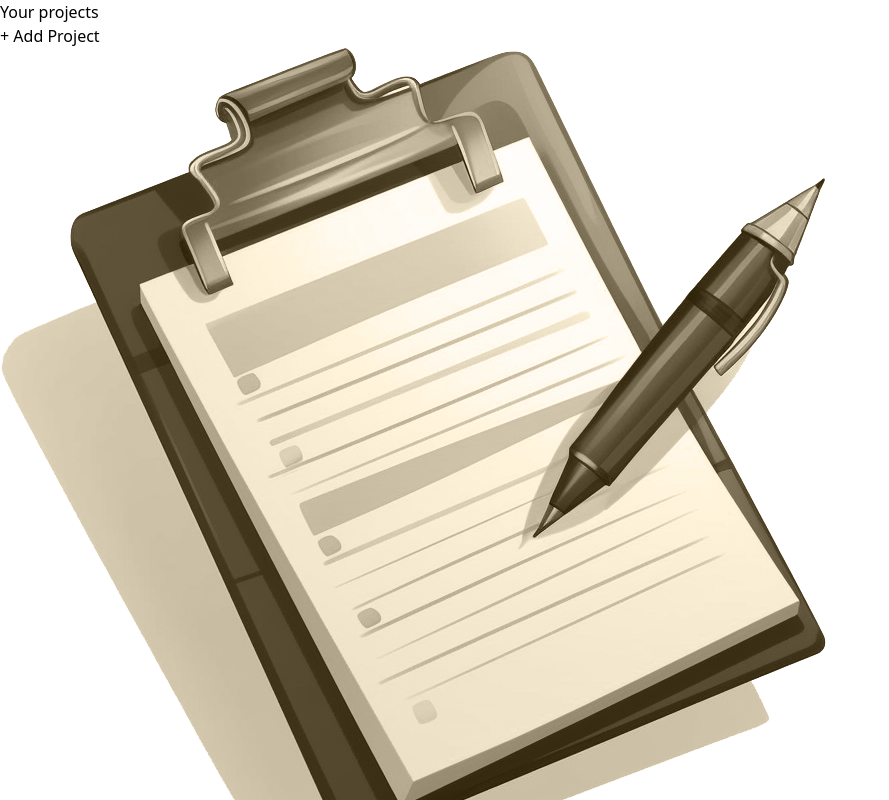
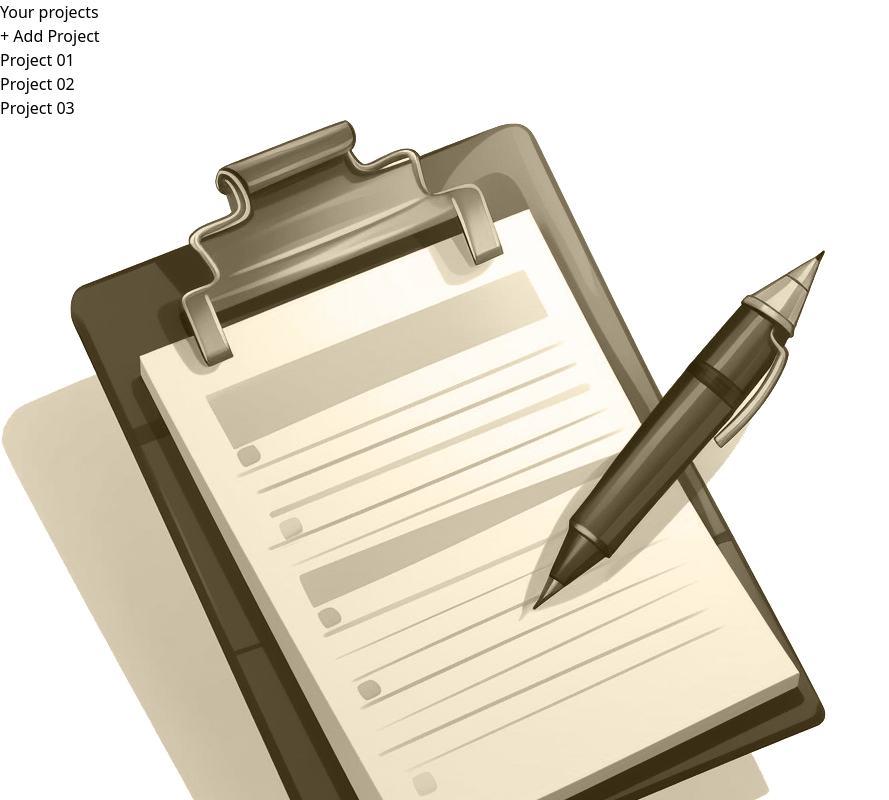
Before and after one commit to cristian-corbalan/react-project-management, a React (Vite) app: page / in a window 1280 px wide. Shown: the top 800 px of the page, without its empty margins (0-889 px from the left). Built offline with nearby package versions, Linux system fonts and the light colour scheme.

Commit message:
Create tasks for projects

```diff
--- a/src/App.jsx
+++ b/src/App.jsx
@@ -8,8 +8,32 @@ import SelectedProject from './components/SelectedProject.jsx';
 function App() {
   const [projectState, setProjectState] = useState({
     selectedProjectId: undefined,
-    projects: []
+    projects: [
+      {
+        id: 1,
+        title: 'Project 01',
+        description: 'This is a good description',
+        dueDate: '2023-01-05',
+        tasks: [],
+      },
+      {
+        id: 2,
+        title: 'Project 02',
+        description: 'This is another good description',
+        dueDate: '2023-02-05',
+        tasks: [],
+      },
+      {
+        id: 3,
+        title: 'Project 03',
+        description: 'This is a good description more',
+        dueDate: '2023-03-05',
+        tasks: [],
+      },
+    ]
   })
+
+  const selectedProject = projectState.projects.find(project => project.id === projectState.selectedProjectId)
 
   function handleShowForm() {
     setProjectState(prevState => {
@@ -48,6 +72,19 @@ function App() {
     }))
   }
 
+  function onSaveTask(projectId, newTask) {
+    console.log('I will save the next task:', newTask, 'In the project with the same ID at', projectId);
+    setProjectState(prevState => {
+      const projects = structuredClone(prevState.projects);
+      projects.find(project => project.id === projectId).tasks.push(newTask);
+
+      return {
+        selectedProjectId: prevState.selectedProjectId,
+        projects: projects
+      }
+    })
+  }
+
   let currentSection;
 
   if (projectState.selectedProjectId === null) {
@@ -55,11 +92,8 @@ function App() {
   } else if (projectState.selectedProjectId === undefined) {
     currentSection = <NoProjectSelected onShowForm={handleShowForm} />
   } else {
-    currentSection =
-      <SelectedProject project={projectState.projects.find(project => project.id === projectState.selectedProjectId)} />
+    currentSection = <SelectedProject project={selectedProject} onSaveTask={onSaveTask} />
   }
-
-  console.log(projectState)
 
   return (
     <main className="h-screen pt-8 flex gap-8">
--- a/src/components/SelectedProject.jsx
+++ b/src/components/SelectedProject.jsx
@@ -1,13 +1,24 @@
+import {useRef} from 'react';
 import Input from './Input.jsx';
 
 
-export default function SelectedProject({project}) {
+export default function SelectedProject({project, onSaveTask}) {
+  const input = useRef();
 
   const formattedDate = new Date(project.dueDate).toLocaleDateString('en-US', {
     year: 'numeric',
     month: 'short',
     day: 'numeric'
-  })
+  });
+
+  function handleAddTask () {
+    const newTask = {
+      content: input.current.value,
+      id: Math.random(),
+    }
+
+    onSaveTask(project.id, newTask);
+  }
 
   return (
     <section className="w-2/3 pt-16">
@@ -19,6 +30,19 @@ export default function SelectedProject({project}) {
         <p className="mb-4 text-stone-400">{project.dueDate}</p>
         <p className="text-stone-600 whitespace-pre-wrap">{project.description}</p>
       </header>
+
+      <h3>Tasks</h3>
+      <div className="flex gap-4">
+        <Input ref={input} label="New task" id="newTask" labelHidden type="text" name="new_task" />
+        <button onClick={handleAddTask}>Add Task</button>
+      </div>
+      <ul>
+        {project.tasks.map((task) => (
+          <li key={task.id}>
+            <span>{task.content}</span>
+          </li>
+        ))}
+      </ul>
     </section>
   )
 }
```
